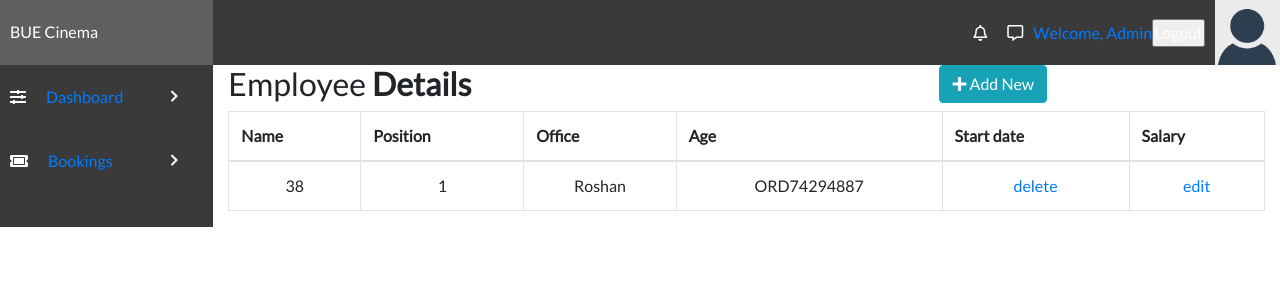
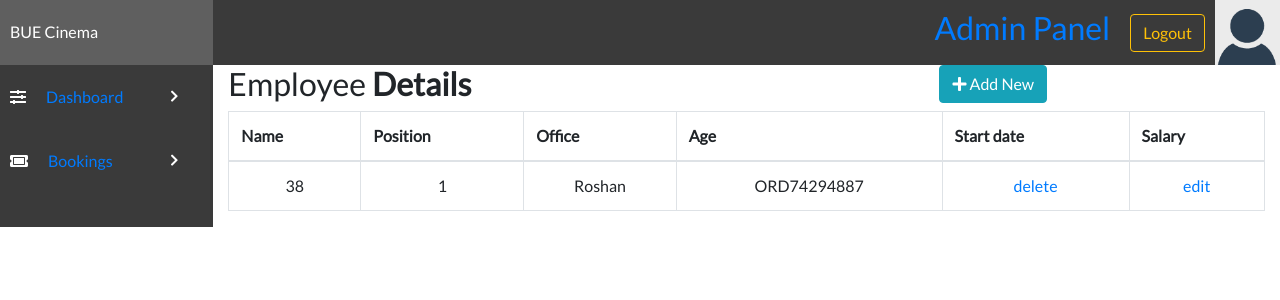
Before and after one commit to aman05382/movie_ticket_booking_system_php, a PHP site: page /Railway_Reservation_System/admin/view.php in a window 1280 px wide. Shown: the top 300 px of the page. Run offline with PHP 8.4, Linux system fonts and the light colour scheme; a user stored in the database is signed in; data comes from the database, SQL or seed files in the repository; some libraries are stand-ins or nearby versions.

Commit message:
LOGOUT BUTTON CHANGED

```diff
--- a/admin/view.php
+++ b/admin/view.php
@@ -26,6 +26,7 @@ if (isset($_POST['but_logout'])) {
     <link rel="stylesheet" href="https://use.fontawesome.com/releases/v5.7.2/css/all.css" integrity="sha384-fnmOCqbTlWIlj8LyTjo7mOUStjsKC4pOpQbqyi7RrhN7udi9RwhKkMHpvLbHG9Sr" crossorigin="anonymous">
     <link rel="stylesheet" href="https://cdnjs.cloudflare.com/ajax/libs/twitter-bootstrap/4.5.2/css/bootstrap.css">
     <link rel="stylesheet" href="https://cdn.datatables.net/1.10.22/css/dataTables.bootstrap4.min.css">
+    <link rel="stylesheet" href="https://maxcdn.bootstrapcdn.com/bootstrap/4.0.0/css/bootstrap.min.css" integrity="sha384-Gn5384xqQ1aoWXA+058RXPxPg6fy4IWvTNh0E263XmFcJlSAwiGgFAW/dAiS6JXm" crossorigin="anonymous">
 </head>
 
 <body>
@@ -34,14 +35,21 @@ if (isset($_POST['but_logout'])) {
             BUE Cinema
         </div>
         <div class="admin-login-info">
+            <div style="padding: 0 20px;"><h2><a href="#">Admin Panel</a></h2></div>
+            <form method='post' action="">
+                <input type="submit" value="Logout" class="btn btn-outline-warning" name="but_logout">
+            </form>
+            <img class="admin-user-avatar" src="../img/avatar.png" alt="">
+        </div>
+        <!--<div class="admin-login-info">
             <i class="far fa-bell admin-notification-button"></i>
             <i class="far fa-comment-alt"></i>
             <a href="#">Welcome, Admin</a>
             <form method='post' action="">
-                <input type="submit" value="Logout" name="but_logout">
+                <input type="submit" value="Logout" class="btn btn-outline-warning" name="but_logout">
             </form>
             <img class="admin-user-avatar" src="../img/avatar.png" alt="">
-        </div>
+        </div>-->
     </div>
     <div class="admin-container">
         <div class="admin-section admin-section1 ">
```
Also changed, not shown: admin/admin.php (+8 -1 lines).
